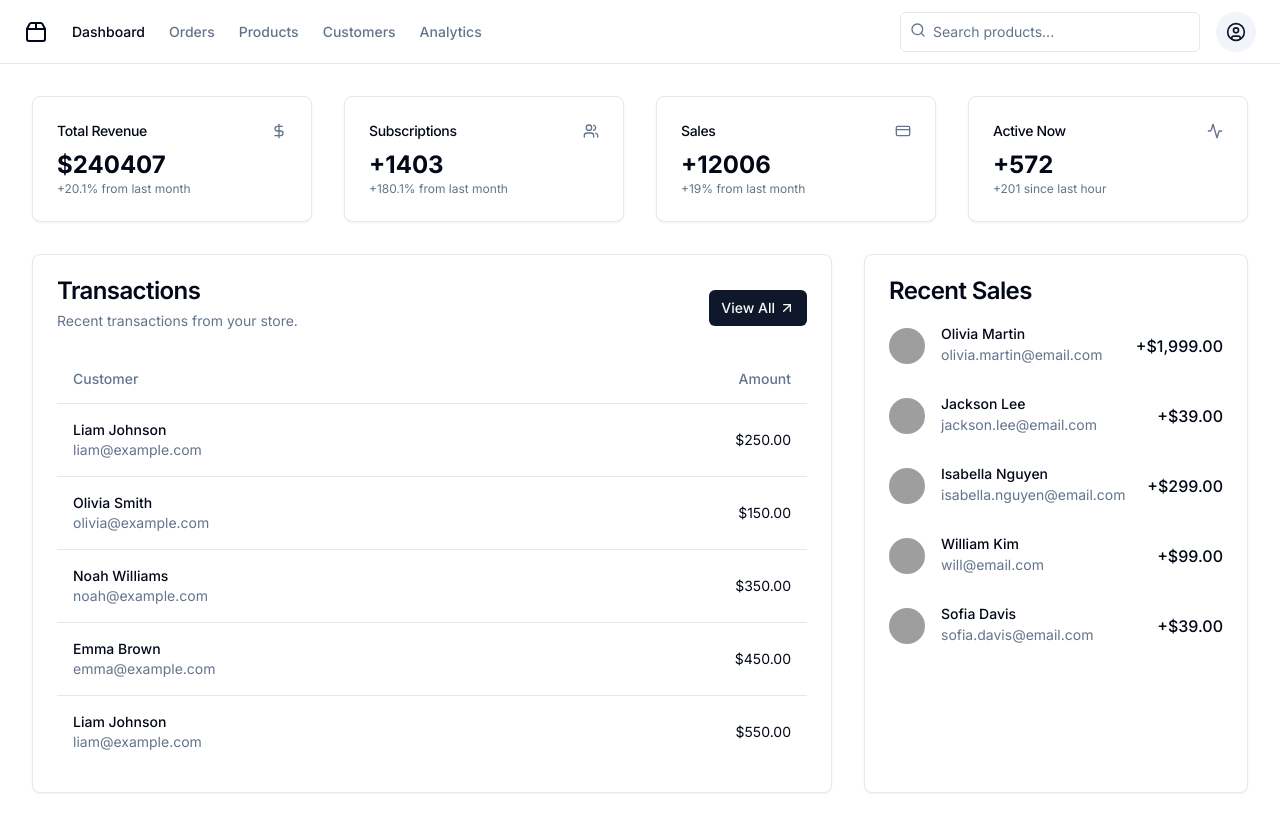
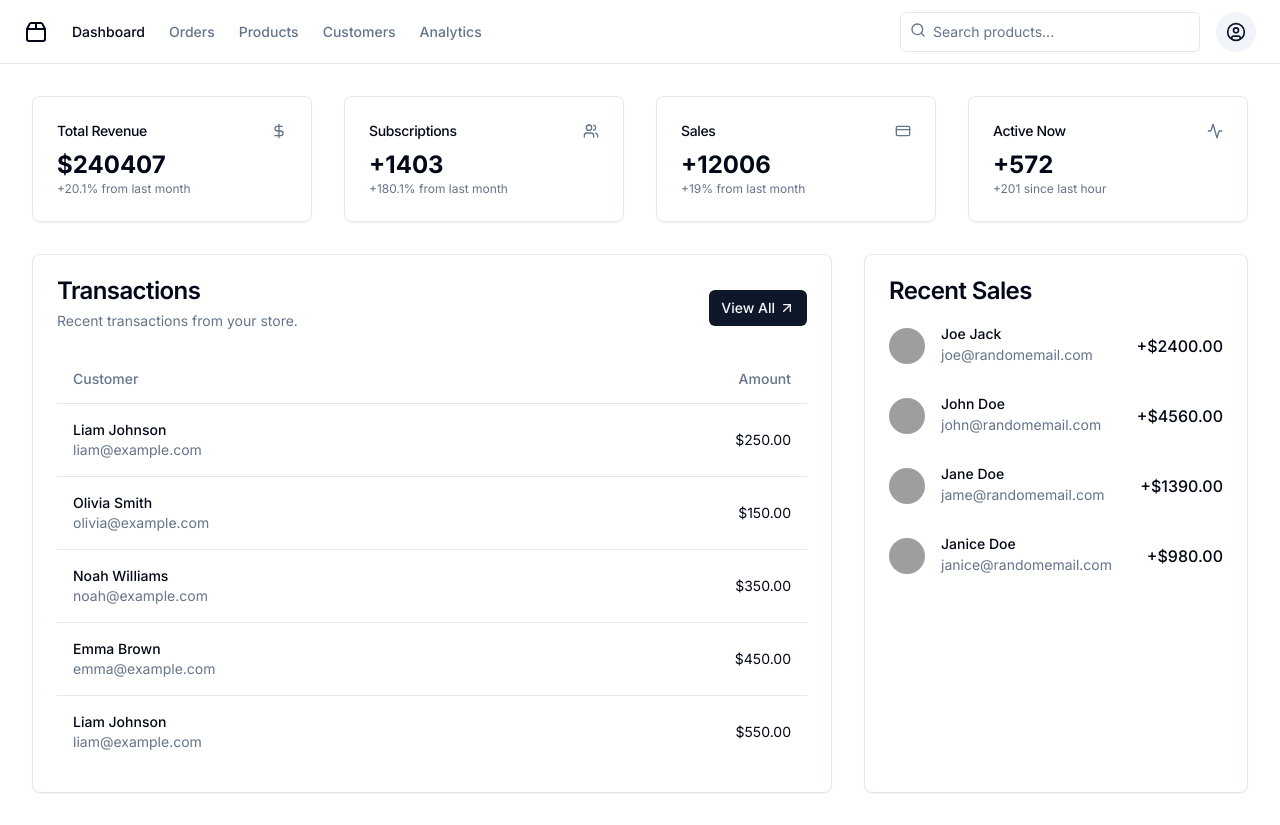
Before and after one commit to a0m0rajab/reverse-engineering-lab, a Next.js app in the folder reverse-engineering-lab/: page /dashboard in a window 1280 px wide. Built offline with nearby package versions, Linux system fonts and the light colour scheme; grey boxes are pictures that could not be loaded.

Commit message:
feat: add sales api

```diff
--- /dev/null
+++ b/reverse-engineering-lab/src/app/api/sales/route.ts
@@ -0,0 +1,14 @@
+import { NextRequest } from "next/server";
+export async function GET(request: NextRequest) {
+    const data = [
+        {name: 'Joe', surname:"Jack", sales: 2400, email: "joe@randomemail.com"},
+        {name: 'John', surname:"Doe", sales: 4560, email: "john@randomemail.com"},
+        {name: 'Jane', surname:"Doe", sales: 1390, email: "jame@randomemail.com"},
+        {name: 'Janice', surname:"Doe", sales: 980, email: "janice@randomemail.com"},
+    ];
+    return new Response(JSON.stringify({ data }), {
+        headers: {
+            'Content-Type': 'application/json',
+        },
+    })
+}
--- a/reverse-engineering-lab/src/app/dashboard/page.tsx
+++ b/reverse-engineering-lab/src/app/dashboard/page.tsx
@@ -50,13 +50,18 @@ export default function Dashboard() {
 
   // use effect and get stats
   const [stats, setStats] = useState<any>({})
+  const [sales, setSales] = useState<any>([])
   useEffect(() => {
     fetch("/api/stats")
       .then((response) => response.json())
       .then((data) => {
         setStats(data.stats)
-        console.log(data.stats)
-      })
+      });
+    fetch("/api/sales")
+      .then((response) => response.json())
+      .then((data) => {
+        setSales(data.data)
+      });
   }, [])
 
   return (
@@ -380,81 +385,27 @@ export default function Dashboard() {
               <CardTitle>Recent Sales</CardTitle>
             </CardHeader>
             <CardContent className="grid gap-8">
-              <div className="flex items-center gap-4">
+              {
+                sales.map((sale: any, index: number) => {
+                  return (
+                    <div key={index} className="flex items-center gap-4">
                       <Avatar className="hidden h-9 w-9 sm:flex">
-                  <AvatarImage src="/avatars/01.png" alt="Avatar" />
-                  <AvatarFallback>OM</AvatarFallback>
+                        <AvatarImage src={`/avatars/0${index + 1}.png`} alt="Avatar" />
+                        <AvatarFallback>{sale.name[0]}{sale.surname[0]}</AvatarFallback>
                       </Avatar>
                       <div className="grid gap-1">
                         <p className="text-sm font-medium leading-none">
-                    Olivia Martin
+                          {sale.name} {sale.surname}
                         </p>
                         <p className="text-sm text-muted-foreground">
-                    olivia.martin@email.com
+                          {sale.email}
                         </p>
                       </div>
-                <div className="ml-auto font-medium">+$1,999.00</div>
+                      <div className="ml-auto font-medium">+${sale.sales}.00</div>
                     </div>
-              <div className="flex items-center gap-4">
-                <Avatar className="hidden h-9 w-9 sm:flex">
-                  <AvatarImage src="/avatars/02.png" alt="Avatar" />
-                  <AvatarFallback>JL</AvatarFallback>
-                </Avatar>
-                <div className="grid gap-1">
-                  <p className="text-sm font-medium leading-none">
-                    Jackson Lee
-                  </p>
-                  <p className="text-sm text-muted-foreground">
-                    jackson.lee@email.com
-                  </p>
-                </div>
-                <div className="ml-auto font-medium">+$39.00</div>
-              </div>
-              <div className="flex items-center gap-4">
-                <Avatar className="hidden h-9 w-9 sm:flex">
-                  <AvatarImage src="/avatars/03.png" alt="Avatar" />
-                  <AvatarFallback>IN</AvatarFallback>
-                </Avatar>
-                <div className="grid gap-1">
-                  <p className="text-sm font-medium leading-none">
-                    Isabella Nguyen
-                  </p>
-                  <p className="text-sm text-muted-foreground">
-                    isabella.nguyen@email.com
-                  </p>
-                </div>
-                <div className="ml-auto font-medium">+$299.00</div>
-              </div>
-              <div className="flex items-center gap-4">
-                <Avatar className="hidden h-9 w-9 sm:flex">
-                  <AvatarImage src="/avatars/04.png" alt="Avatar" />
-                  <AvatarFallback>WK</AvatarFallback>
-                </Avatar>
-                <div className="grid gap-1">
-                  <p className="text-sm font-medium leading-none">
-                    William Kim
-                  </p>
-                  <p className="text-sm text-muted-foreground">
-                    will@email.com
-                  </p>
-                </div>
-                <div className="ml-auto font-medium">+$99.00</div>
-              </div>
-              <div className="flex items-center gap-4">
-                <Avatar className="hidden h-9 w-9 sm:flex">
-                  <AvatarImage src="/avatars/05.png" alt="Avatar" />
-                  <AvatarFallback>SD</AvatarFallback>
-                </Avatar>
-                <div className="grid gap-1">
-                  <p className="text-sm font-medium leading-none">
-                    Sofia Davis
-                  </p>
-                  <p className="text-sm text-muted-foreground">
-                    sofia.davis@email.com
-                  </p>
-                </div>
-                <div className="ml-auto font-medium">+$39.00</div>
-              </div>
+                  )
+                })
+              }
             </CardContent>
           </Card>
         </div>
```
Lines whose indentation alone changed are shown as unchanged.
